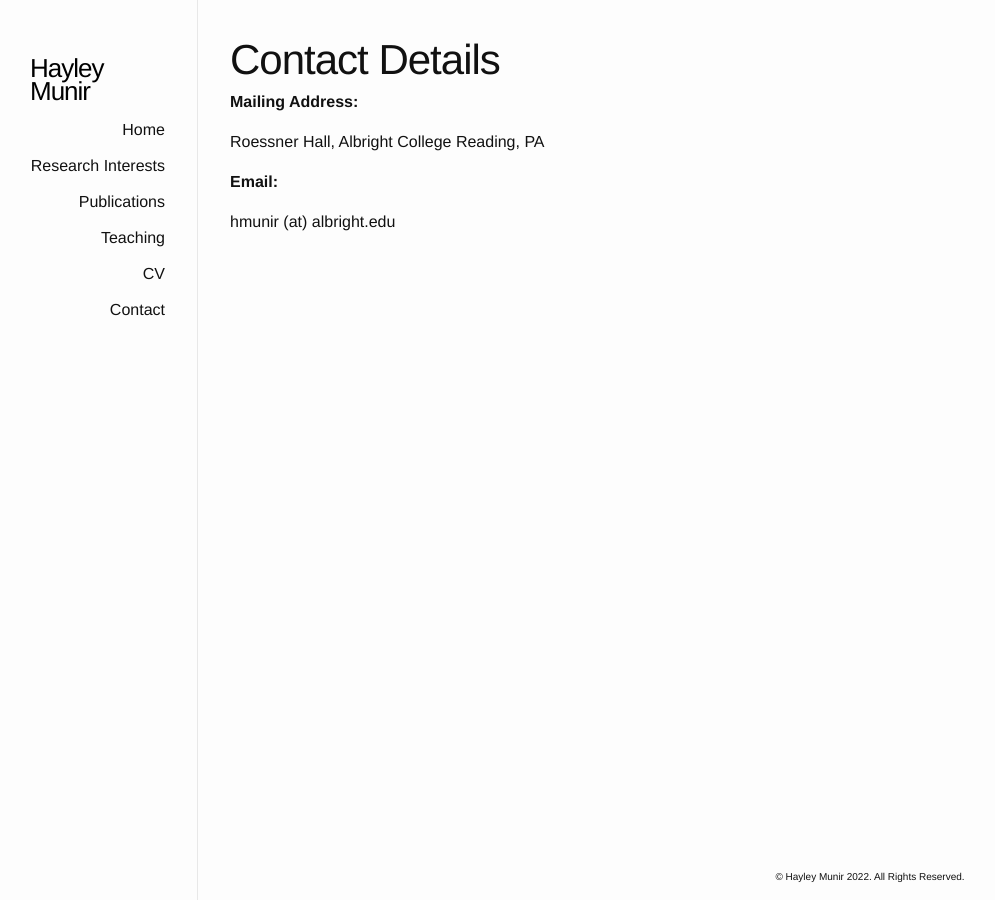
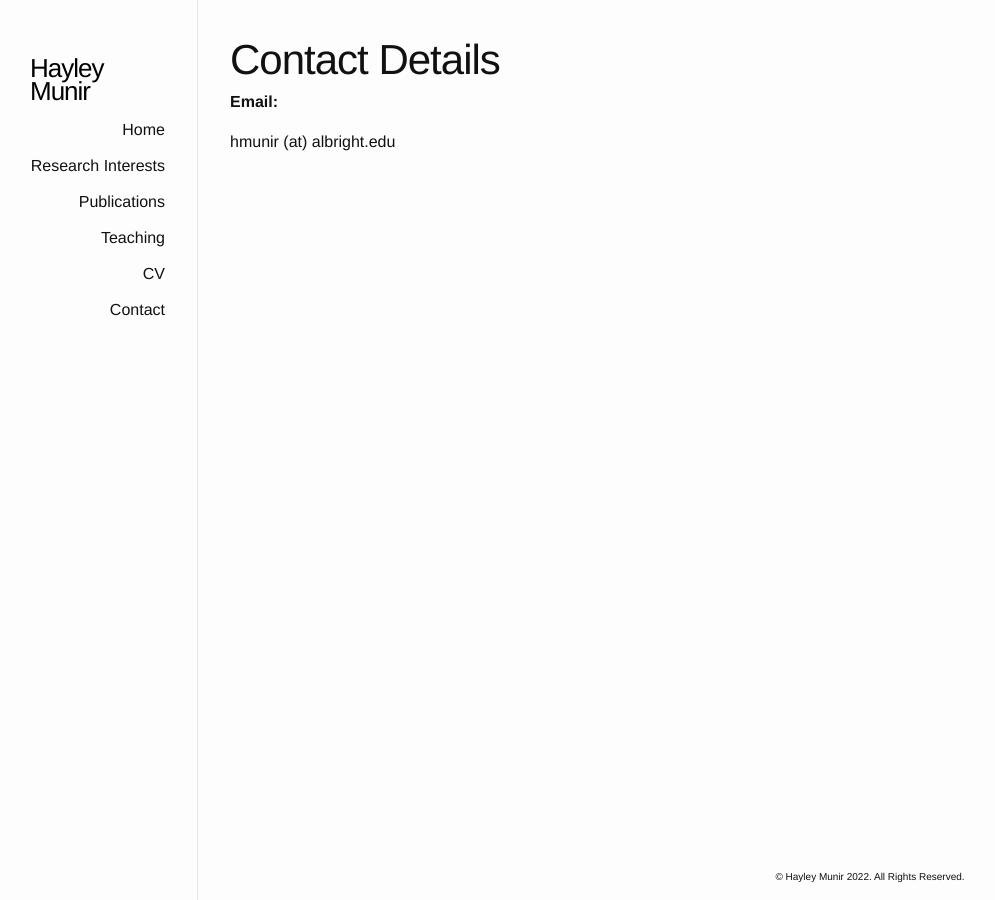
Before and after one commit to hayleymunir/hayleymunir.github.io, a Jekyll site: the page built from contact.md, in a window 1280 px wide. Shown: the whole page, without its empty margins (192-1187 px from the left). Built offline with Jekyll 4.4.1, drawn with Linux system fonts in a browser that asks for light colours.

Commit message:
removed address

```diff
--- a/contact.md
+++ b/contact.md
@@ -3,11 +3,6 @@ layout: page
 title: Contact Details
 permalink: /contact/
 ---
-**Mailing Address:**
-
-Roessner Hall, Albright College
-Reading, PA
-
 **Email:**
 
 hmunir (at) albright.edu
```
